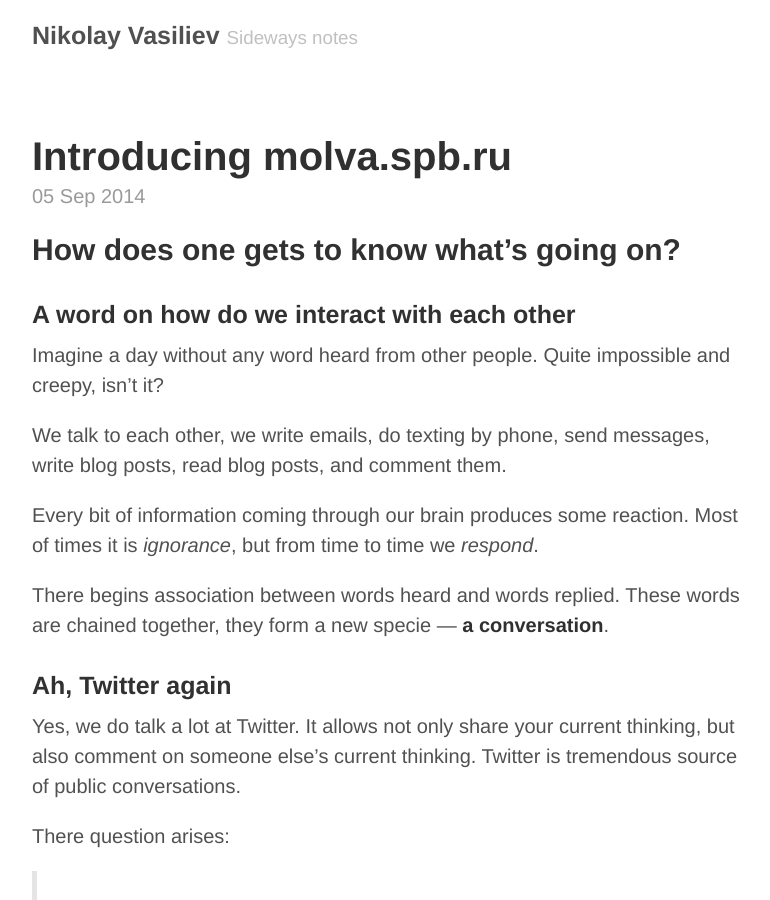
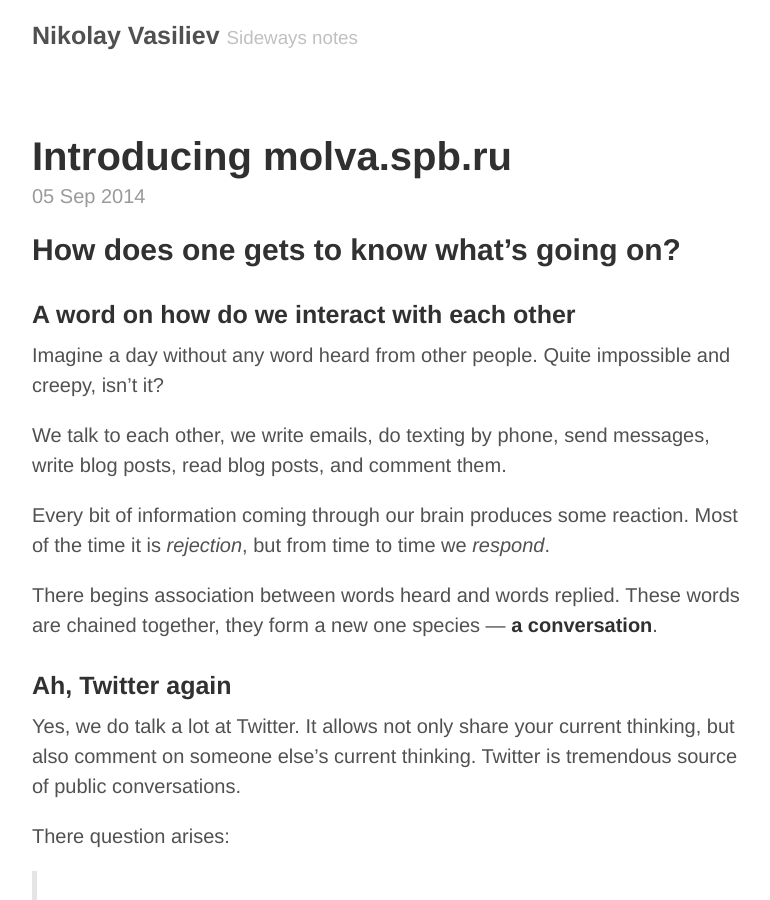
Before and after one commit to lonlylocly/lonlylocly.github.io, a Jekyll site: the page built from _posts/2014-09-05-Introducing-molva-spb-ru.md, in a window 1280 px wide and 900 px high. Shown: the whole window, without its empty margins (248-1018 px from the left). Built offline with Jekyll 4.4.1, drawn with Linux system fonts in a browser that asks for light colours; Markdown is read by kramdown in place of the engine named in the settings.

Commit message:
Update 2014-09-05-Introducing-molva-spb-ru.md

```diff
--- a/_posts/2014-09-05-Introducing-molva-spb-ru.md
+++ b/_posts/2014-09-05-Introducing-molva-spb-ru.md
@@ -14,10 +14,10 @@ We talk to each other, we write emails, do texting by phone,
 send messages, write blog posts, read blog posts, and comment them.
 
 Every bit of information coming through our brain produces some reaction.
-Most of times it is *ignorance*, but from time to time we *respond*.
+Most of the time it is *rejection*, but from time to time we *respond*.
 
 There begins association between words heard and words replied.
-These words are chained together, they form a new specie &mdash; **a conversation**.
+These words are chained together, they form a new one species &mdash; **a conversation**.
 
 ### Ah, Twitter again
 
```
